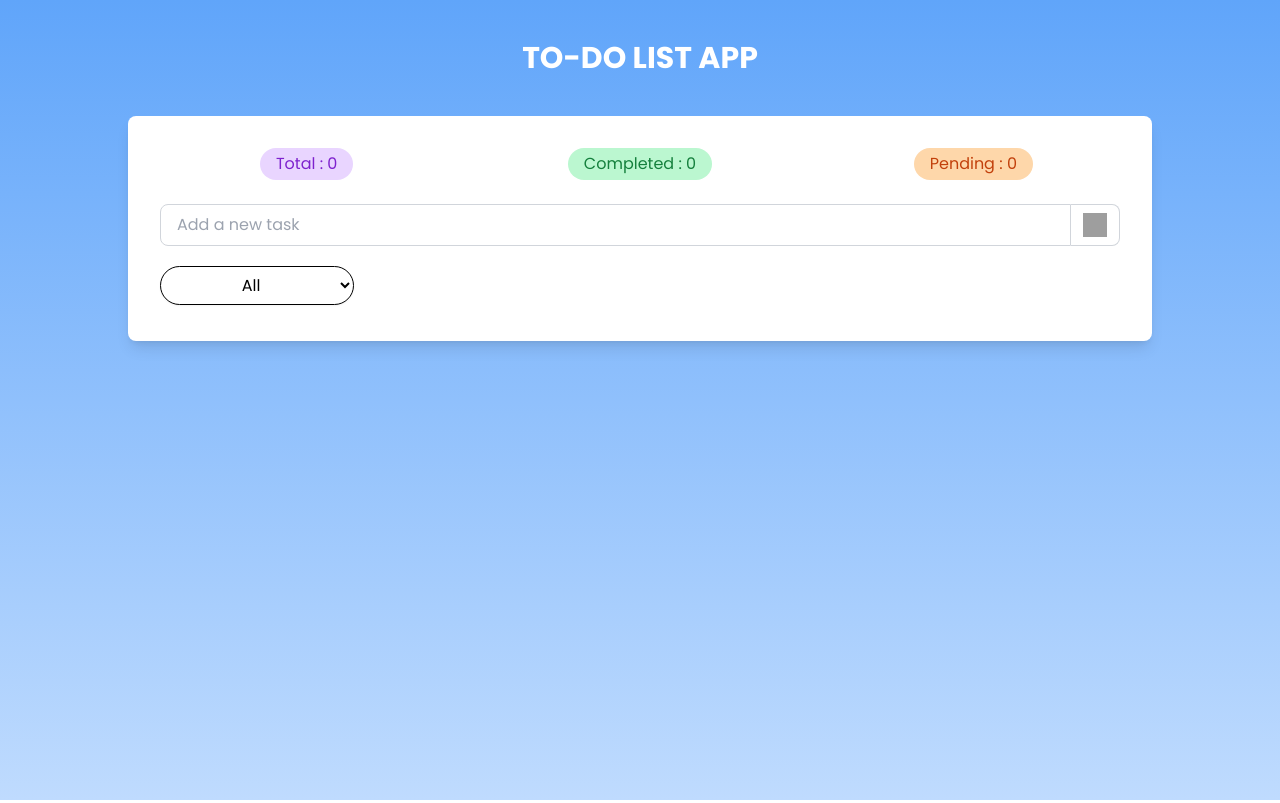
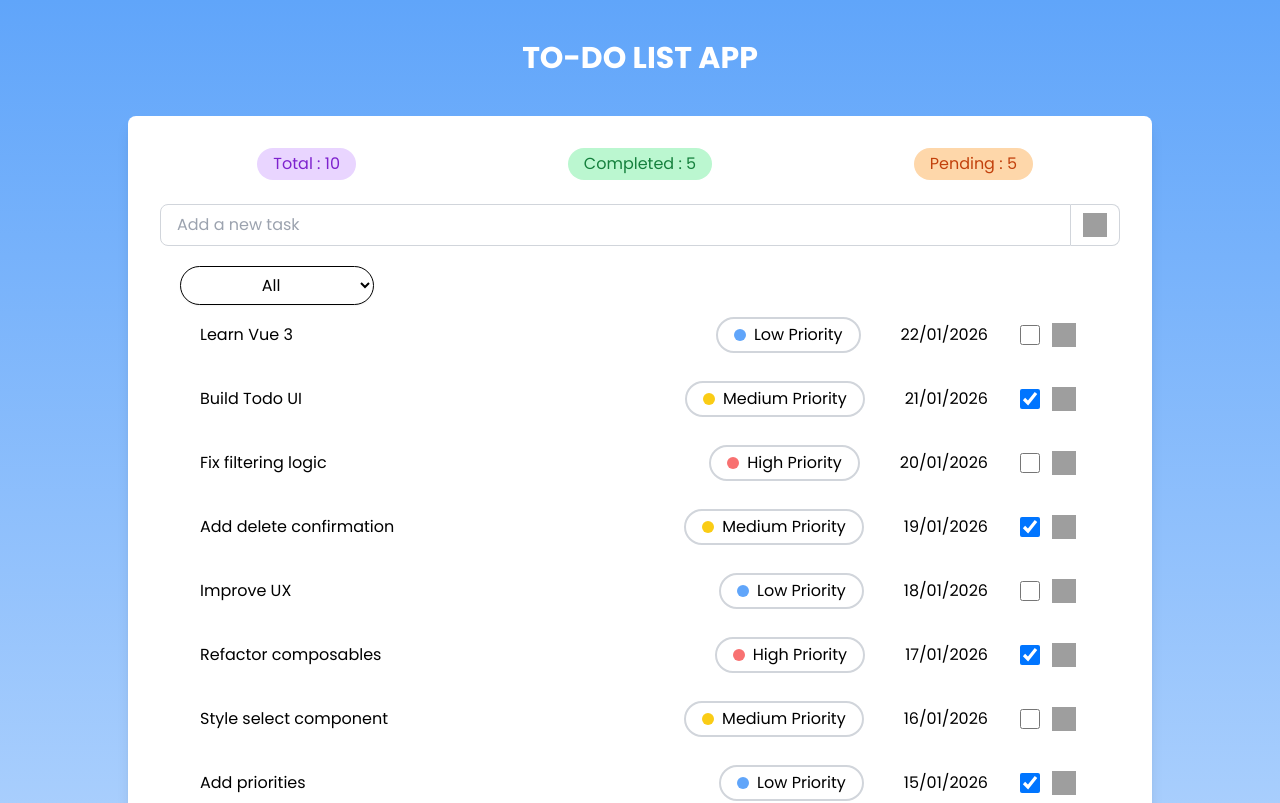
Before and after one commit to arlmoop/To-Do-List-App, a Vue app: page / in a window 1280 px wide. Shown: the top 803 px of the page. Built offline with nearby package versions, Linux system fonts and the light colour scheme; grey boxes are pictures that could not be loaded.

Commit message:
feat: add date to the task

```diff
--- a/src/App.vue
+++ b/src/App.vue
@@ -32,6 +32,7 @@
           v-model="newTask"
           placeholder="Add a new task"
           class="flex-1 border border-gray-300 rounded-l-lg px-4 py-2 focus:outline-none focus:ring-0 focus:ring-blue-400 focus:border-blue-400 focus:border-gray-300"
+          @keyup.enter="addMission"
         />
 
         <button
@@ -44,7 +45,7 @@
 
       <select
         v-model="option_selected"
-        class="focus:ring-0 border border-black rounded-full px-6 py-1.5 pr-6 mb-1 bg-white text-black text-center focus:outline-none shadow-sm"
+        class="focus:ring-0 border border-black rounded-full px-6 py-1.5 pr-6 mb-1 ml-5 bg-white text-black text-center focus:outline-none shadow-sm"
       >
         <option value="all">All</option>
         <option value="done">Completed</option>
@@ -62,6 +63,7 @@
           :isDone="task.isDone"
           :id="task.id"
           :priority="task.priority"
+          :dateString="task.dateString"
           @toggle-task="task.isDone = $event"
           @delete-task="deleteTask(task.id)"
           @change-priority="changePriority(task)"
--- a/src/TaskItem.vue
+++ b/src/TaskItem.vue
@@ -10,6 +10,8 @@
       ><div class="w-3 h-3 rounded-full mr-2" :class="bg_circle"></div>
       {{ text_priority }} Priority</span
     >
+
+    <div class="mr-8">{{ props.dateString }}</div>
 
     <div class="flex items-center space-x-2">
       <input
@@ -43,6 +45,7 @@ const props = defineProps({
   title: String,
   isDone: Boolean,
   priority: Number,
+  dateString: String,
 });
 
 const emit = defineEmits(["toggle-task", "delete-task", "change-priority"]);
--- a/src/composables/useTasks.js
+++ b/src/composables/useTasks.js
@@ -5,17 +5,50 @@ export const useTasks = () => {
 
   const newTask = ref("");
 
-  const tasks = ref([]);
+  /* INITIALISATION DE LA LISTE DE TACHES A 0
+  const tasks = ref([]); */
+
+  /* INIALISATION DE LA LISTE AVEC DES EXEMPLES */
+  const makeTask = (title, daysAgo, isDone, priority) => {
+    const now = Date.now();
+    const taskId = now - daysAgo * 24 * 60 * 60 * 1000;
+
+    return {
+      title,
+      isDone,
+      id: taskId,
+      priority,
+      dateString: new Date(taskId).toLocaleDateString("fr-FR"),
+    };
+  };
+
+  const tasks = ref([
+    makeTask("Learn Vue 3", 0, false, 1),
+    makeTask("Build Todo UI", 1, true, 2),
+    makeTask("Fix filtering logic", 2, false, 3),
+    makeTask("Add delete confirmation", 3, true, 2),
+    makeTask("Improve UX", 4, false, 1),
+    makeTask("Refactor composables", 5, true, 3),
+    makeTask("Style select component", 6, false, 2),
+    makeTask("Add priorities", 7, true, 1),
+    makeTask("Test edge cases", 8, false, 3),
+    makeTask("Polish animations", 9, true, 2),
+  ]);
 
   const addMission = () => {
     if (newTask.value.length === 0 || newTask.value.trim() === "") return;
 
+    const taskId = Date.now();
+
     const addTask = {
       title: newTask.value,
       isDone: false,
-      id: Date.now(),
+      id: taskId,
       priority: 1,
+      dateString: new Date(taskId).toLocaleDateString("fr-FR"),
     };
+
+    console.log(addTask.dateString);
 
     tasks.value.push(addTask);
     newTask.value = "";
```
